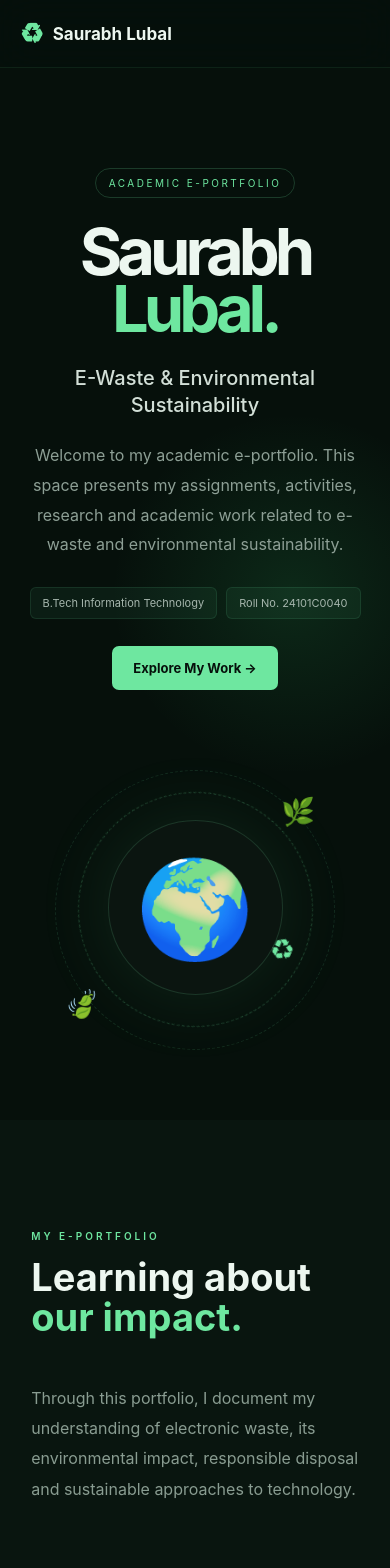
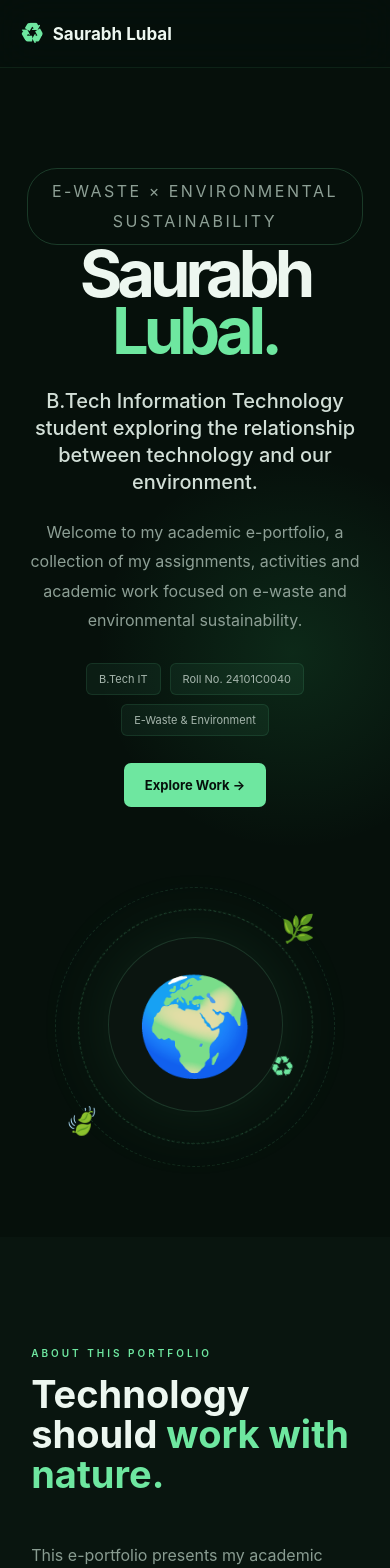
Before and after one commit to saurabhlubal/ewaste-eportfolio, a React app: page / in a window 390 px wide. Shown: the top 1568 px of the page. Built offline with nearby package versions, Linux system fonts and the light colour scheme; the HTML template or start-up script is replaced by a standard one.

Commit message:
Fix mobile routing

```diff
--- a/src/pages/Home.jsx
+++ b/src/pages/Home.jsx
@@ -1,3 +1,5 @@
+import { Link } from "react-router-dom";
+
 function Home() {
   return (
     <main className="home-page">
@@ -6,9 +8,9 @@ function Home() {
 
         <div className="home-content">
 
-          <div className="eyebrow">
-            ACADEMIC E-PORTFOLIO
-          </div>
+          <p className="eyebrow">
+            E-WASTE × ENVIRONMENTAL SUSTAINABILITY
+          </p>
 
           <h1>
             Saurabh
@@ -17,23 +19,25 @@ function Home() {
           </h1>
 
           <h2>
-            E-Waste & Environmental Sustainability
+            B.Tech Information Technology student exploring
+            the relationship between technology and our environment.
           </h2>
 
           <p>
-            Welcome to my academic e-portfolio. This space presents
-            my assignments, activities, research and academic work
-            related to e-waste and environmental sustainability.
+            Welcome to my academic e-portfolio, a collection of
+            my assignments, activities and academic work focused
+            on e-waste and environmental sustainability.
           </p>
 
           <div className="student-tags">
-            <span>B.Tech Information Technology</span>
+            <span>B.Tech IT</span>
             <span>Roll No. 24101C0040</span>
+            <span>E-Waste & Environment</span>
           </div>
 
-          <a href="/portfolio" className="explore-btn">
-            Explore My Work →
-          </a>
+          <Link to="/portfolio" className="explore-btn">
+            Explore Work →
+          </Link>
 
         </div>
 
@@ -42,12 +46,12 @@ function Home() {
 
           <div className="circuit-circle"></div>
 
+          <div className="recycle-ring">
+            ♻
+          </div>
+
           <div className="earth">
             🌍
-          </div>
-
-          <div className="recycle-ring">
-            ♻
           </div>
 
           <div className="leaf leaf-one">
@@ -66,20 +70,24 @@ function Home() {
       <section className="home-intro">
 
         <div>
+
           <p className="section-label">
-            MY E-PORTFOLIO
+            ABOUT THIS PORTFOLIO
           </p>
 
           <h2>
-            Learning about
-            <span> our impact.</span>
+            Technology should
+            <span> work with nature.</span>
           </h2>
+
         </div>
 
         <p>
-          Through this portfolio, I document my understanding of
-          electronic waste, its environmental impact, responsible
-          disposal and sustainable approaches to technology.
+          This e-portfolio presents my academic journey through
+          the study of e-waste and environmental sustainability.
+          Here you can explore my assignments, activities,
+          presentations and other academic work collected
+          throughout the subject.
         </p>
 
       </section>
```
Also changed, not shown: vercel.json (added).
